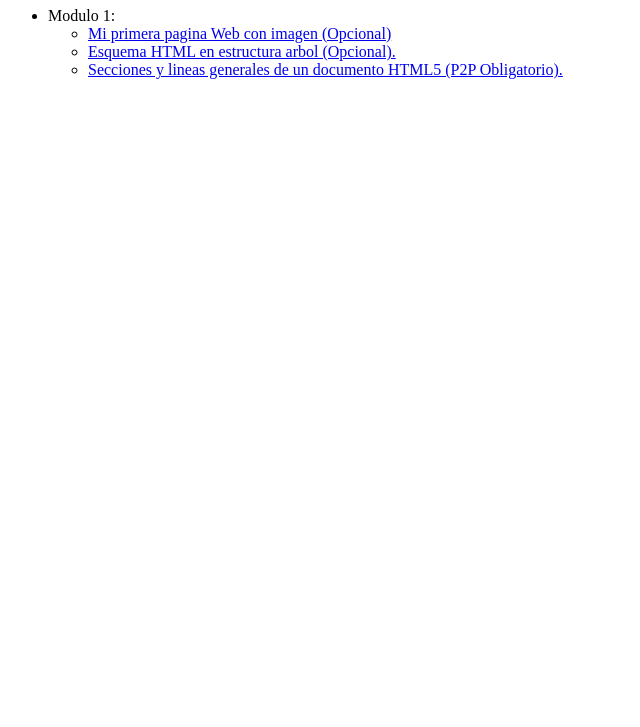
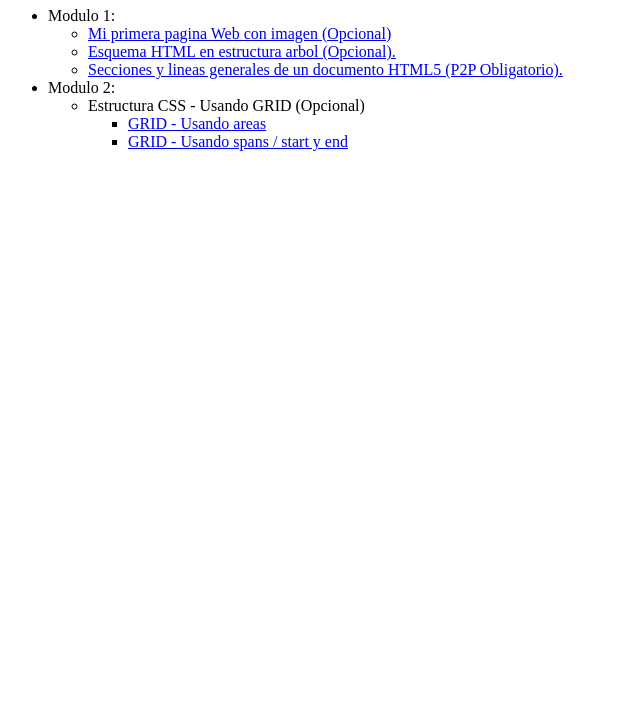
Before and after one commit to Fazeludox/Primeros_pasos, a plain HTML site: page index.html in a window 1280 px wide. Shown: the part 73-800 px from the top of the page, without its empty margins (0-640 px from the left). Drawn offline with Linux system fonts and the light colour scheme.

Commit message:
Actualizacion con el ejercicio opcional del Modulo 2 - GRID.

```diff
--- a/index.html
+++ b/index.html
@@ -16,6 +16,16 @@
             <li><a href="segunda_pagina/segunda_pagina.html">Esquema HTML en estructura arbol (Opcional).</a></li>
             <li><a href="tercera_pagina/tercera_pagina.html">Secciones y lineas generales de un documento HTML5 (P2P Obligatorio).</a></li>
         </ul>
+        <li>Modulo 2:</li>
+            <ul>
+
+                <li> Estructura CSS - Usando GRID (Opcional)
+                    <ul>
+                        <li><a href="cuarta_pagina/cuarta_pagina_template_areas.html">GRID - Usando areas</a></li>
+                        <li><a href="cuarta_pagina/cuarta_pagina_span.html">GRID - Usando spans / start y end</a></li>
+                    </ul>
+                </li>
+            </ul>
     </ul>
 </body>
 
```
